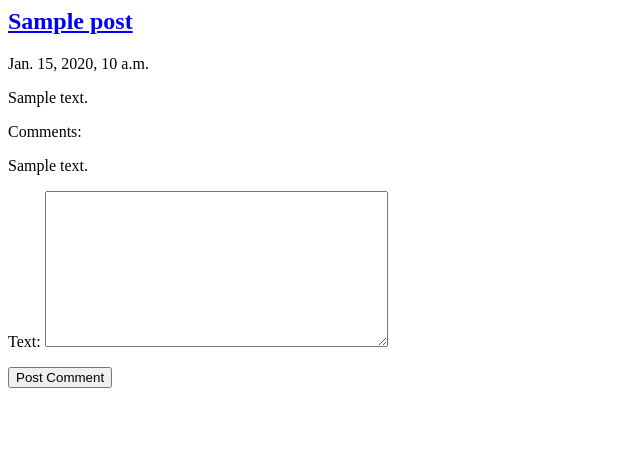
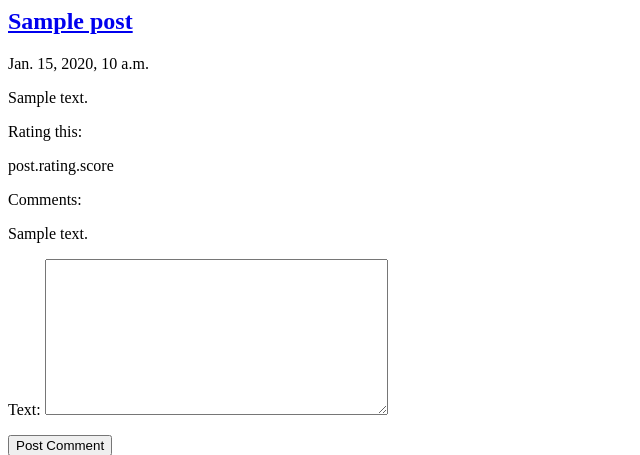
Before and after one commit to lprsd/bb, a Django app: template blog/templates/post.html in a window 1280 px wide. Shown: the top 455 px of the page, without its empty margins (0-640 px from the left). Run offline with Django 3.2, Linux system fonts and the light colour scheme; the template is opened without the code that fills it: values that come from a table or form of the project are taken from there, others are empty; tables that the repository leaves empty hold one stand-in row (values such as "Sample post").

Commit message:
ratings changes

```diff
--- a/blog/models.py
+++ b/blog/models.py
@@ -1,10 +1,14 @@
 from django.db import models
 from django.forms import ModelForm
+
+from djangoratings.fields import RatingField
 
 class Post(models.Model):
     title = models.CharField(max_length=100)
     text = models.TextField()
     datetime = models.DateTimeField()
+
+    rating = RatingField(range=5) # 5 possible rating values, 1-5
 
     class Meta():
         ordering = ('-datetime',)
--- a/blog/templates/post.html
+++ b/blog/templates/post.html
@@ -2,6 +2,8 @@
 <h2><a href="/node/{{post.id}}/">    {{ post.title }}  </a></h2>
 <p>     {{post.datetime}} </p>
 <p>     {{post.text}}     </p>
+<p> Rating this: </p>
+<p> post.rating.score </p>
 
 <p>Comments:</p>
 {% for comment in comments %}
--- a/blog/views.py
+++ b/blog/views.py
@@ -9,6 +9,9 @@ def index(req):
     return render_to_response('index.html',{'posts':posts},RequestContext(req))
 
 def post(req,post_id):
+
+
+    is_ajax = req.GET.has_key('xhr')
 
     post = Post.objects.get(pk=post_id)
 
```
